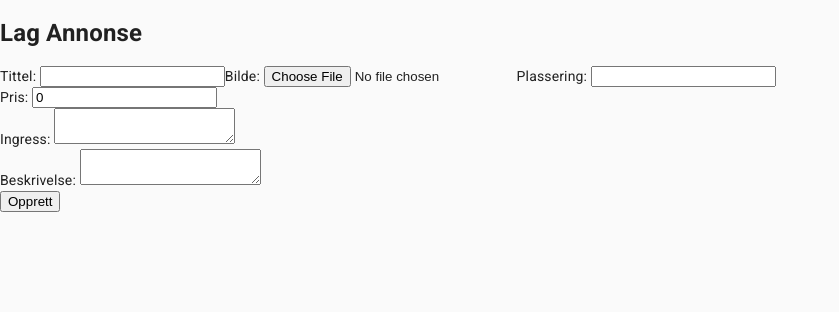
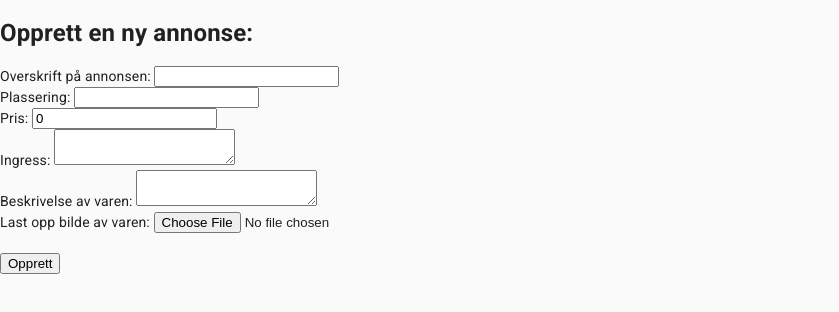
Before and after one commit to Lauvsnes1/Sellpoint, a Next.js app: page /createPost in a window 1280 px wide. Shown: the top 312 px of the page, without its empty margins (0-839 px from the left). Built offline with nearby package versions, Linux system fonts and the light colour scheme; no server answers; sample sign-in values are in the browser's storage.

Commit message:
Noen små endringer (#9)

```diff
--- a/pages/createPost.js
+++ b/pages/createPost.js
@@ -7,7 +7,7 @@ const CreatePost = () => {
   //Place er bare en streng nå, må sette opp google
   //maps ting etterhvert
   const [title, setTitle] = useState("");
-  const [place, setPlace] = useState("");
+  const [location, setLocation] = useState("");
   const [price, setPrice] = useState(0);
   const [miniDescription, setMiniDescription] = useState("");
   const [description, setDescription] = useState("");
@@ -52,7 +52,7 @@ const CreatePost = () => {
 
     if (
       title.length === 0 ||
-      place.length === 0 ||
+      location.length === 0 ||
       miniDescription === 0 ||
       description === 0 ||
       imageSrc === null
@@ -77,7 +77,7 @@ const CreatePost = () => {
     // Create post
     var document = fire.firestore().collection("posts").add({
       title: title,
-      place: place,
+      place: location,
       price: price,
       miniDescription: miniDescription,
       description: description,
@@ -96,30 +96,21 @@ const CreatePost = () => {
 
   return (
     <div>
-      <h1>Lag Annonse</h1>
+      <h1>Opprett en ny annonse:</h1>
       {notification}
       <form onSubmit={handleSubmit}>
-        Tittel:{" "}
+        Overskrift på annonsen:{" "}
         <input
           type="text"
           value={title}
           onChange={({ target }) => setTitle(target.value)}
         />
-        Bilde:{" "}
-        <input
-          type="file"
-          accept="image/*"
-          multiple={false}
-          onChange={handleImageUpload}
-        />
-        {/*Burde kanskje lage en egen ImageUpload component eller ImageDisplay component
-        siden det kan være flere steder der man vil laste opp bilder?*/}
-        <img src={imageSrc} />
+        <br />
         Plassering:{" "}
         <input
           type="text"
-          value={place}
-          onChange={({ target }) => setPlace(target.value)}
+          value={location}
+          onChange={({ target }) => setLocation(target.value)}
         />
         <br />
         Pris:{" "}
@@ -136,11 +127,24 @@ const CreatePost = () => {
           onChange={({ target }) => setMiniDescription(target.value)}
         />
         <br />
-        Beskrivelse:{" "}
+        Beskrivelse av varen:{" "}
         <textarea
           value={description}
           onChange={({ target }) => setDescription(target.value)}
         />
+        <br />
+        Last opp bilde av varen:{" "}
+        <input
+          type="file"
+          accept="image/*"
+          multiple={false}
+          onChange={handleImageUpload}
+        />
+        <br />
+        {/*Burde kanskje lage en egen ImageUpload component eller ImageDisplay component
+        siden det kan være flere steder der man vil laste opp bilder?*/}
+        {/*Skal bildet som lastes opp vises på denne siden?*/}
+        <img src={imageSrc} />
         <br />
         <button type="submit">Opprett</button>
       </form>
```
